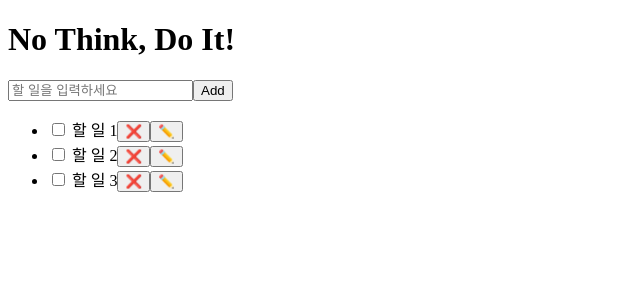
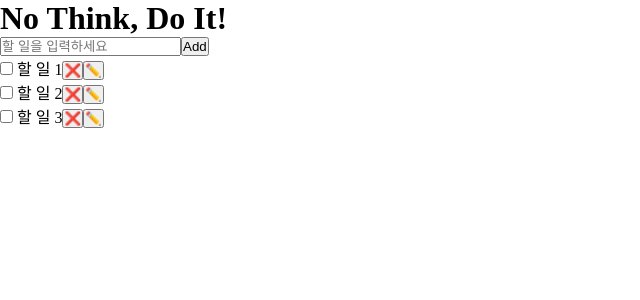
Before and after one commit to hjzhhhj/2026_Programing2, a React (Vite) app: page / in a window 1280 px wide. Shown: the top 300 px of the page, without its empty margins (0-640 px from the left). Built offline with nearby package versions, Linux system fonts and the light colour scheme.

Commit message:
TodoListApp Reset CSS

```diff
--- a/src/main.jsx
+++ b/src/main.jsx
@@ -5,6 +5,7 @@ import { createRoot } from "react-dom/client";
 // import "./index.css";
 import CounterApp from "./CounterApp.jsx";
 import TodoListApp from "./TodoListApp.jsx";
+import "./reset.css";
 
 createRoot(document.getElementById("root")).render(
   <StrictMode>
--- /dev/null
+++ b/src/reset.css
@@ -0,0 +1,9 @@
+* {
+  margin: 0;
+  padding: 0;
+  box-sizing: border-box;
+}
+
+ul {
+  list-style: none;
+}
```
